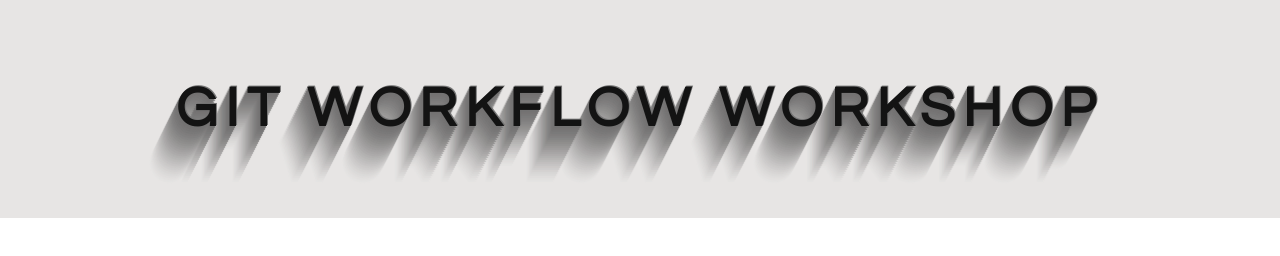
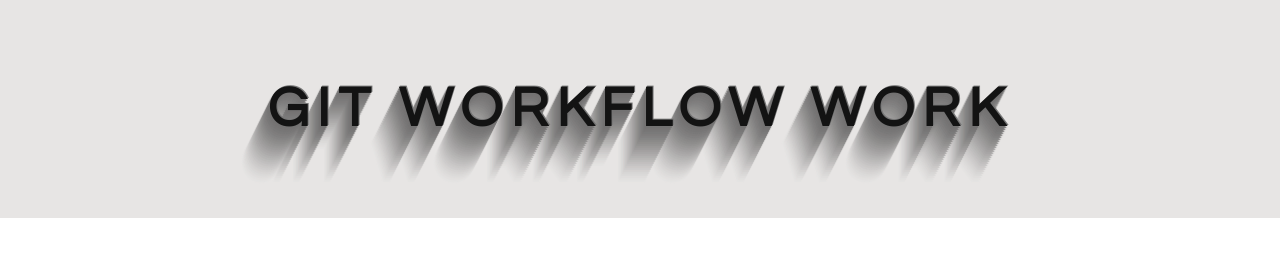
Before and after one commit to FACG6/ahmedandnareman, a plain HTML site: page index.html in a window 1280 px wide. Drawn offline with Linux system fonts and the light colour scheme.

Commit message:
asdfghjkl;

```diff
--- a/index.html
+++ b/index.html
@@ -10,7 +10,7 @@
 
 <body>
 
-    <h1 class="page-heading">GIT WORKFLOW WORKSHOP</h1>
+    <h1 class="page-heading">GIT WORKFLOW WORK</h1>
 
 </body>
 
```
